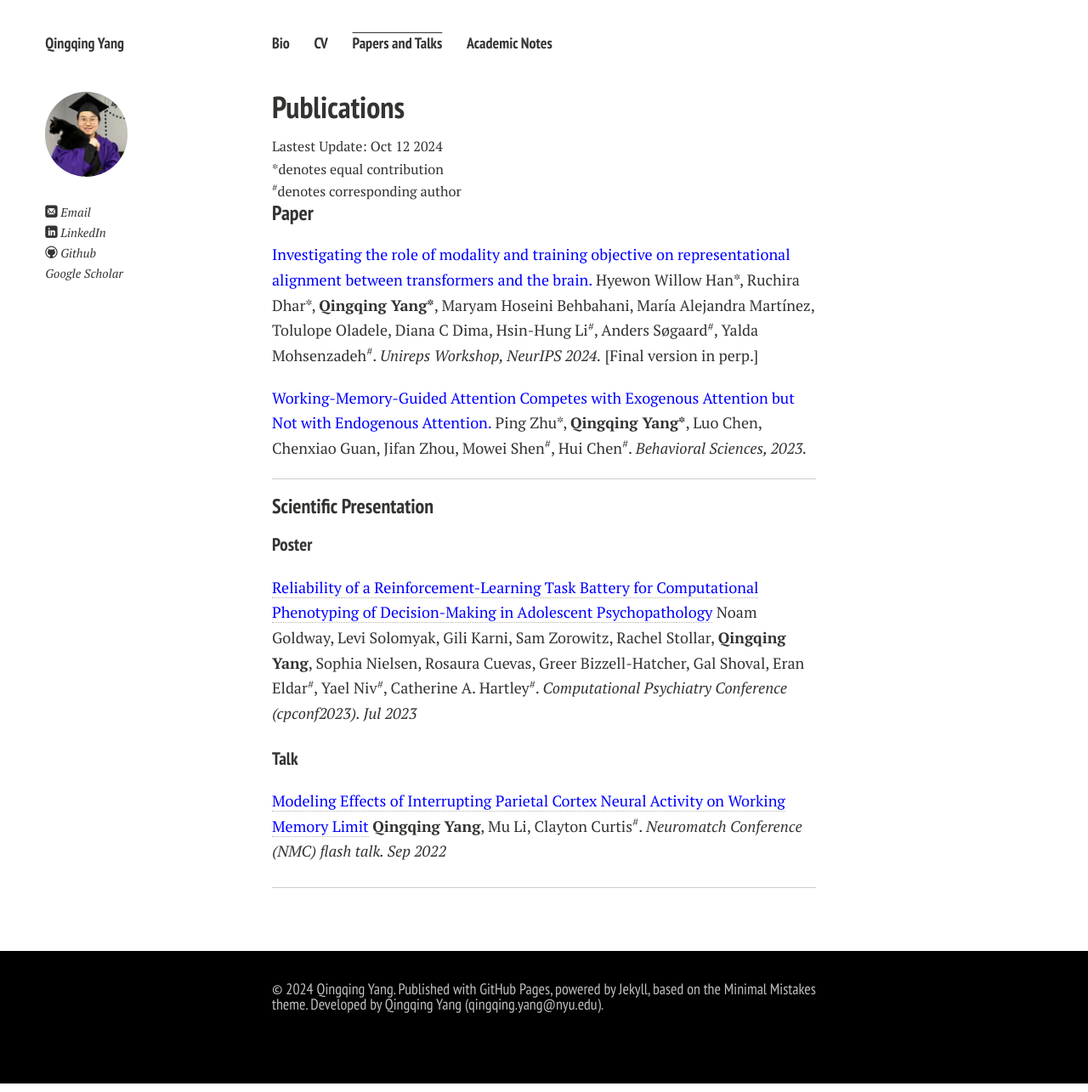
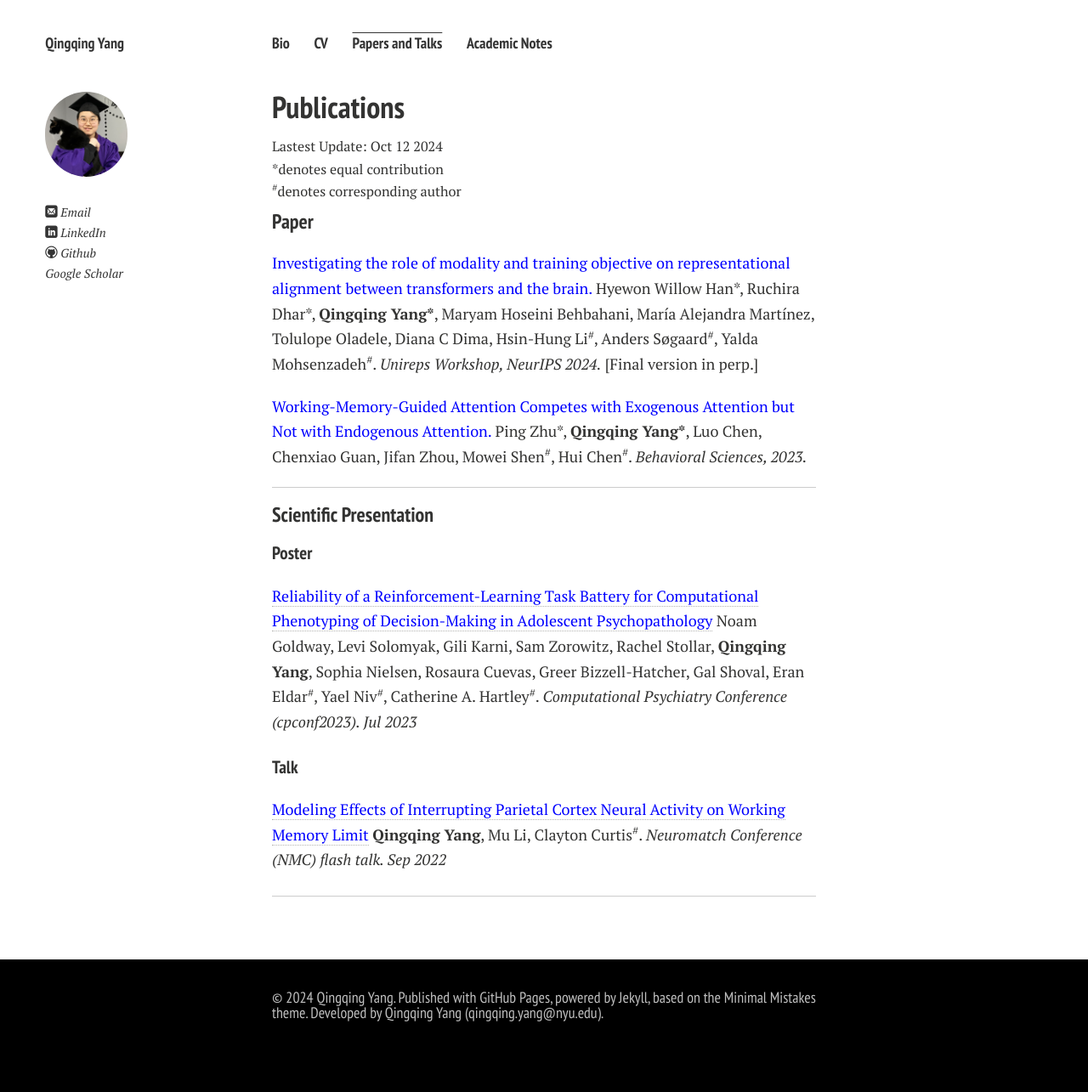
Before and after one commit to Qingqing-Yang-177/Qingqing-Yang-177.github.io, a Jekyll site: the page built from publications.md, in a window 1280 px wide. Shown: the whole page at 85% size. Built offline with Jekyll 4.4.1, drawn with Linux system fonts in a browser that asks for light colours; nearby versions of some CDN libraries; comment, search, counter and statistics services are not loaded; a style sheet for code colours, icons or effects is not loaded.

Commit message:
Update publications.md

```diff
--- a/publications.md
+++ b/publications.md
@@ -6,7 +6,7 @@ title: Publications
 
 ## Publications
 
-<div style="margin: 0; font-size: .9em;">
+<div style="margin: 0; font-size: .9em; margin-bottom: 10px;">
   Lastest Update: Oct 12 2024<br>
   *denotes equal contribution<br>
   <sup>#</sup>denotes corresponding author
```
